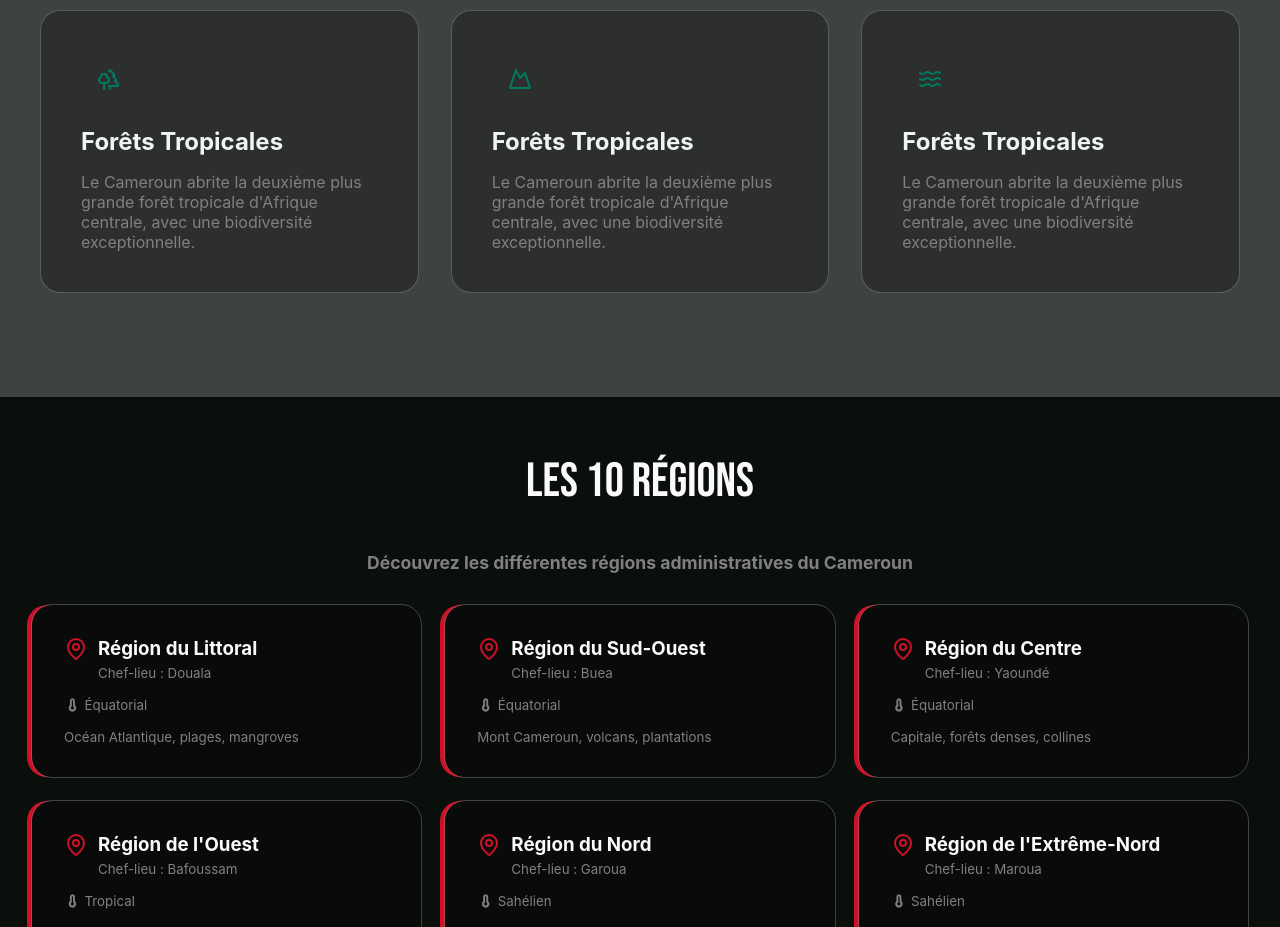
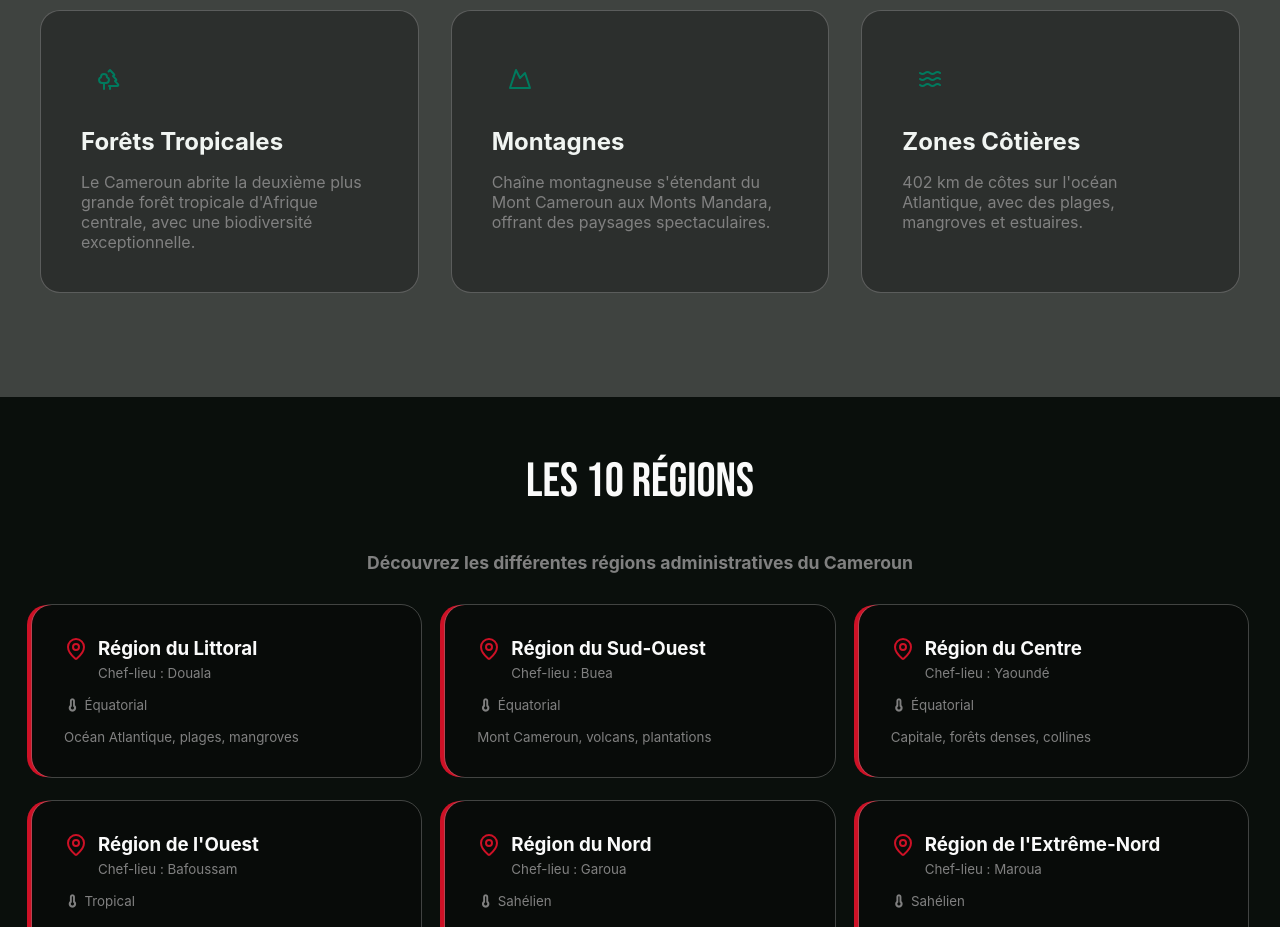
Before and after one commit to Gandhi909/CamerXplore-Pro, a plain HTML site: page géographie.html in a window 1280 px wide. Shown: the part 1960-2887 px from the top of the page. Drawn offline with Linux system fonts and the light colour scheme; files whose address does not match are found by name; a web font is replaced by a local one.

Commit message:
Add files via upload
ajout des descriptions sur la geo

```diff
--- a/géographie.html
+++ b/géographie.html
@@ -114,13 +114,13 @@
                 </div>
                 <div class="cardEcosys card">
                     <div class="logoEcosys"><svg xmlns="http://www.w3.org/2000/svg" width="24" height="24" viewBox="0 0 24 24" fill="none" stroke="currentColor" stroke-width="2" stroke-linecap="round" stroke-linejoin="round" class="lucide lucide-mountain w-8 h-8" data-fg-cjjb58="1.39:1.14631:/src/app/pages/Geography.tsx:234:21:8671:28:e:Icon" data-fgid-cjjb58=":r7e:"><path d="m8 3 4 8 5-5 5 15H2L8 3z"></path></svg></div>
-                    <h3>Forêts Tropicales</h3>
-                    <p>Le Cameroun abrite la deuxième plus grande forêt tropicale d'Afrique centrale, avec une biodiversité exceptionnelle.</p>
+                    <h3>Montagnes</h3>
+                    <p>Chaîne montagneuse s'étendant du Mont Cameroun aux Monts Mandara, offrant des paysages spectaculaires.</p>
                 </div>
                 <div class="cardEcosys card">
                     <div class="logoEcosys"><svg xmlns="http://www.w3.org/2000/svg" width="24" height="24" viewBox="0 0 24 24" fill="none" stroke="currentColor" stroke-width="2" stroke-linecap="round" stroke-linejoin="round" class="lucide lucide-waves w-8 h-8" data-fg-cjjb58="1.39:1.14631:/src/app/pages/Geography.tsx:234:21:8671:28:e:Icon" data-fgid-cjjb58=":r7j:"><path d="M2 6c.6.5 1.2 1 2.5 1C7 7 7 5 9.5 5c2.6 0 2.4 2 5 2 2.5 0 2.5-2 5-2 1.3 0 1.9.5 2.5 1"></path><path d="M2 12c.6.5 1.2 1 2.5 1 2.5 0 2.5-2 5-2 2.6 0 2.4 2 5 2 2.5 0 2.5-2 5-2 1.3 0 1.9.5 2.5 1"></path><path d="M2 18c.6.5 1.2 1 2.5 1 2.5 0 2.5-2 5-2 2.6 0 2.4 2 5 2 2.5 0 2.5-2 5-2 1.3 0 1.9.5 2.5 1"></path></svg></div>
-                    <h3>Forêts Tropicales</h3>
-                    <p>Le Cameroun abrite la deuxième plus grande forêt tropicale d'Afrique centrale, avec une biodiversité exceptionnelle.</p>
+                    <h3>Zones Côtières</h3>
+                    <p>402 km de côtes sur l'océan Atlantique, avec des plages, mangroves et estuaires.</p>
                 </div>
             </div>
         </section>
```
